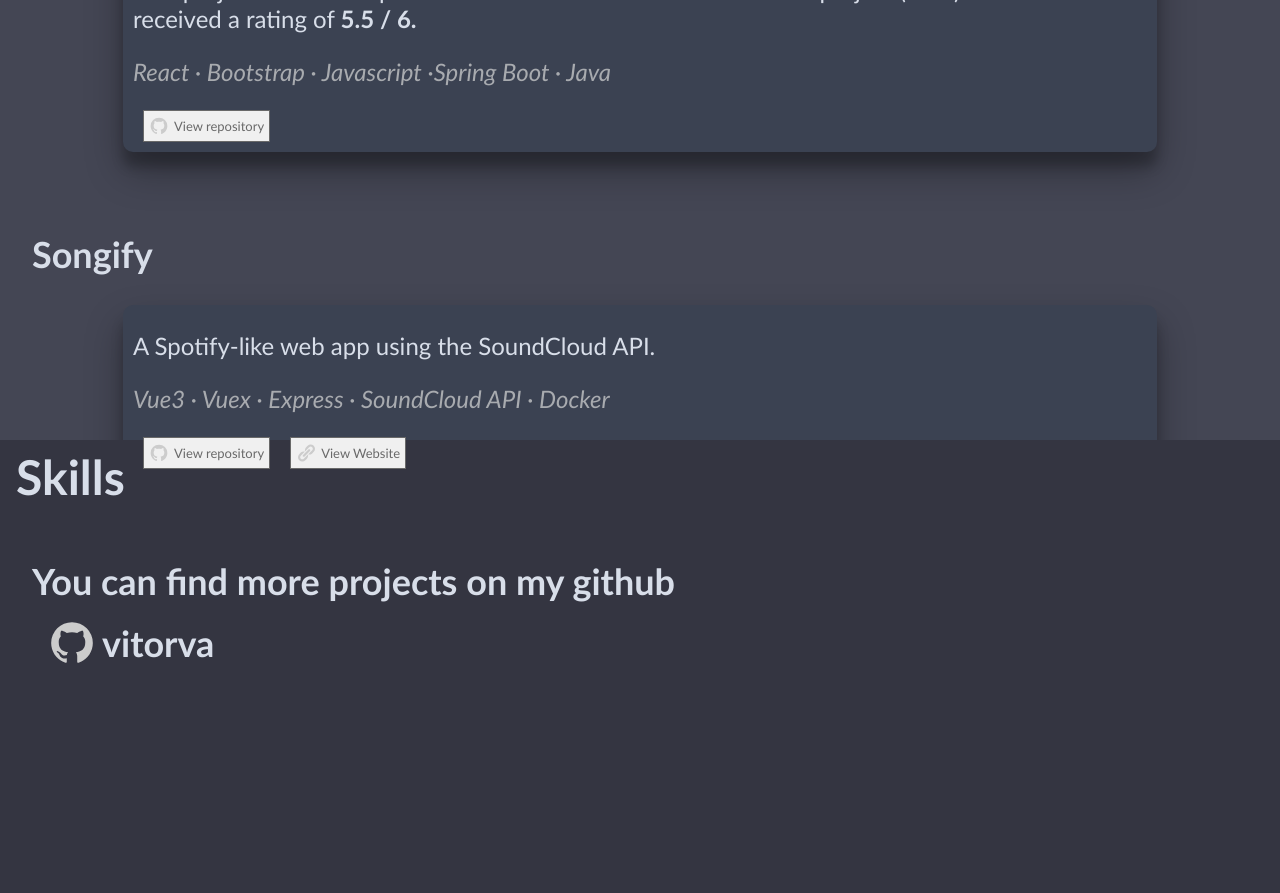
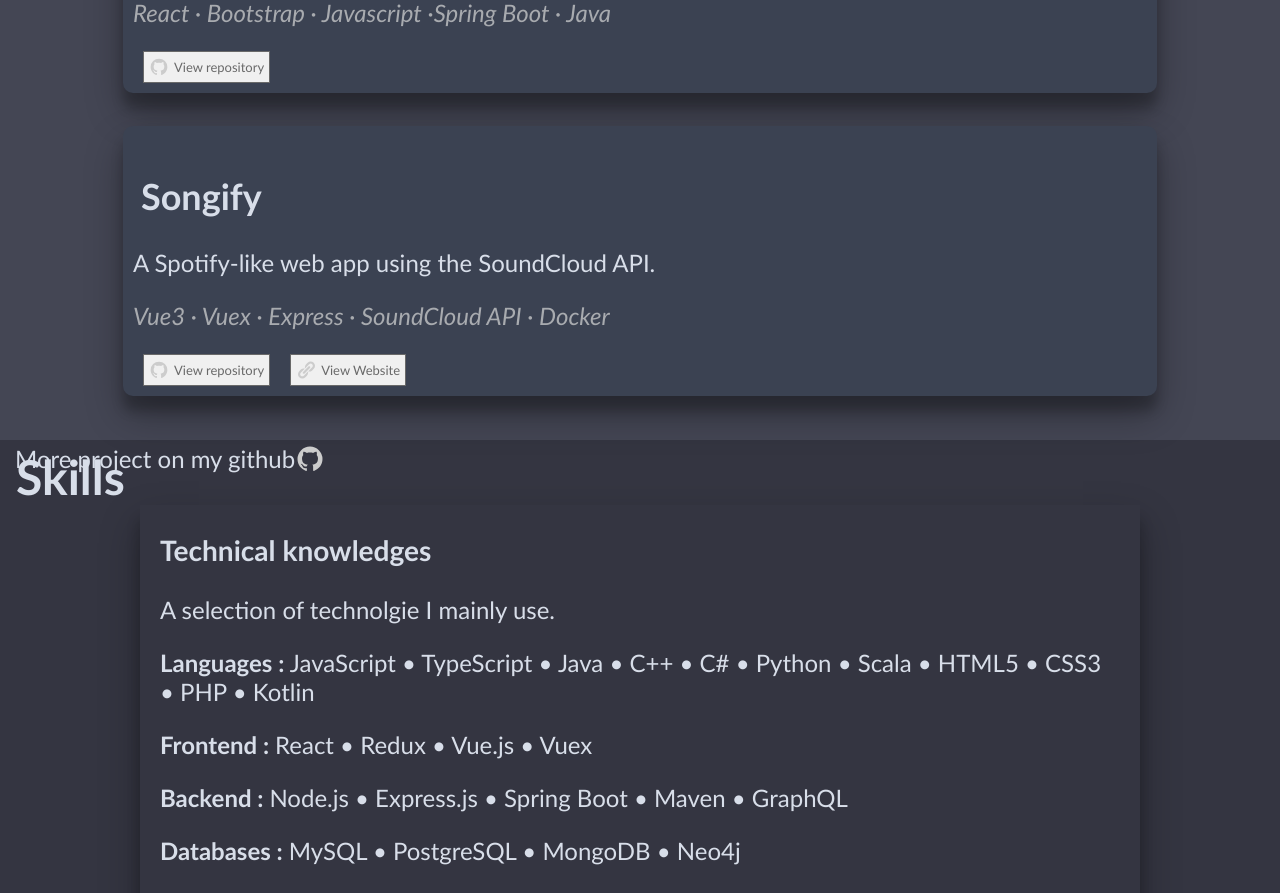
Before and after one commit to vitorva/portfolio, a React (Create React App) app: page / in a window 1280 px wide. Shown: the part 1880-2773 px from the top of the page. Built offline with nearby package versions, Linux system fonts and the light colour scheme.

Commit message:
upadtes css

```diff
--- a/src/About.css
+++ b/src/About.css
@@ -3,6 +3,4 @@
 margin-top: 8vh;
 margin-bottom: 10vh;
 width: 80%;
-
-
 }
--- a/src/App.css
+++ b/src/App.css
@@ -1,5 +1,13 @@
 .App {
     flex-flow: column wrap;
+}
+
+.myFlex {
+    height: inherit;
+    display: flex;
+    flex-wrap: wrap;
+    justify-content: space-around;
+    align-content: space-around
 }
 
 .contact {
@@ -44,6 +52,12 @@
     margin : 10px
 }
 
+.info2{
+    width: 100%;
+    display: flex;
+    align-items: center;
+}
+
 a{
     border: inherit;
     background: inherit;
@@ -60,8 +74,9 @@
     height: 100vh; /*Relative to 1% of the height of the viewport  https://www.w3schools.com/cssref/css_units.php  */
 }
 
+
 .projects {
-    height: 230vh;
+    height: 170vh;
 }
 
 .contact, .skills  {
@@ -86,7 +101,7 @@
     height: 10vh;
     width: 100%;
     position: fixed;
-    background-color: rgb(32, 33, 35, 0.6);
+    background-color: rgb(32, 33, 35);
 }
 
 button {
@@ -106,6 +121,23 @@
     margin: 0%;
     width: 100%;
 }
+
+.mySkills{
+    height : 80%;
+    display: flex;
+    flex-wrap: wrap;
+    align-content: space-around;
+    justify-content: center;
+
+}
+
+.skill{
+    padding-left: 20px;
+    padding-right: 20px;
+    width: 75%;
+    box-shadow: rgb(0 0 0 / 30%) 0px 19px 38px, rgb(0 0 0 / 22%) 0px 15px 12px;
+}
+
 
 @media (min-width: 1024px) {
 
--- a/src/Projects.css
+++ b/src/Projects.css
@@ -6,7 +6,7 @@
 
 h2 {
     padding-top: 2vh;
-    padding-left: 4vh;
+    padding-left: 1vh;
 }
 
 
@@ -48,9 +48,7 @@
 
 
 .project {
-    margin: auto;
-    margin-bottom: 8vh;
-    max-width: 80%;
+    width: 80%;
     padding-top: 2px;
     padding-bottom: 10px;
     padding-left: 10px;
--- a/src/components/AboutMe.tsx
+++ b/src/components/AboutMe.tsx
@@ -13,14 +13,27 @@
       className="aboutMe"
     >
       <h1>About me</h1>
-      <p className="about">
-        In my free time, I enjoy pursuing a variety of hobbies that allow me to
-        relax and discover new things. I like to hike and enjoy spending time in
-        nature. One of my new hobbies is to take photos of landscapes and scenes
-        that I encounter along the way.
-      </p>
-
-      <CarouselComponent />
+      <div className="about">
+        <p>
+          {" "}
+          My name is Vitor Vaz Afonso. I'm a Software Engineer from Switzerland.
+        </p>
+        <p>
+          {" "}
+          I gratuated from the{" "}
+          <a href="https://heig-vd.ch/">
+            University of Applied Sciences (HEIG-VD) in Yverdon-les-Bains
+          </a>{" "}
+          in Semptember 2022, with a Bachelor of Science HES-SO in Computer
+          Science, major in Software Engineering
+        </p>
+        <p>
+          {" "}
+          In my free time, I enjoy pursuing a variety of hobbies that allow me
+          to relax and discover new things. I particularly like to hike and
+          enjoy spending time in nature.
+        </p>
+      </div>
     </div>
   );
 }
--- a/src/components/Projects.tsx
+++ b/src/components/Projects.tsx
@@ -18,12 +18,12 @@
     >
       <h1>Projects</h1>
 
+      <div className="myFlex">
+        <div className="project">
           <h2>UON VSCode</h2>
-
-      <div className="project">
           <p>
-          An extension that provides support for the UON serialization language
-          in VSCode.
+            An extension that provides support for the UON serialization
+            language in VSCode.
           </p>
 
           <p>
@@ -70,9 +70,8 @@
           </a>
         </div>
 
+        <div className="project">
           <h2>Journeys</h2>
-
-      <div className="project">
           <p>
             An web application made for trip creation using points of interest
             around Switzerland.{" "}
@@ -85,8 +84,8 @@
 
           <p className="technos">
             <a>
-            MapLibre · React · Material UI ·Spring Boot · Maven · Neo4j · GCP ·
-            CI / CD
+              MapLibre · React · Material UI ·Spring Boot · Maven · Neo4j · GCP
+              · CI / CD
             </a>
           </p>
 
@@ -121,8 +120,8 @@
           </a>
         </div>
 
+        <div className="project">
           <h2>EasyToolz</h2>
-      <div className="project">
           <p>
             An web application for sharing unused objects troughout switzerland.
           </p>
@@ -154,9 +153,8 @@
           </a>
         </div>
 
+        <div className="project">
           <h2>Songify</h2>
-
-      <div className="project">
           <p>A Spotify-like web app using the SoundCloud API.</p>
 
           <p className="technos">
@@ -194,21 +192,17 @@
           </a>
         </div>
 
-      <h2>
-        You can find more projects on my github
         <div className="info">
-          <img
-            alt="Github"
-            className="logo"
-            src={github}
-            width="50"
-            height="50"
-          />
-          <a target="_blank" href="https://github.com/vitorva">
-            vitorva
+          <a
+            className="info2"
+            target="_blank"
+            href="https://www.linkedin.com/in/vitor-vaz-afonso-6770241b4"
+          >
+            More project on my github
+            <img alt="github" src={github} width="30" height="30" />
           </a>
         </div>
-      </h2>
+      </div>
     </div>
   );
 }
--- a/src/components/Skills.tsx
+++ b/src/components/Skills.tsx
@@ -6,6 +6,48 @@
   return (
     <div ref={skillsRef} style={{ scrollMarginTop: "10vh" }} className="skills">
       <h1>Skills</h1>
+      <div className="mySkills">
+        <div className="skill">
+          <h3>Technical knowledges</h3>
+
+          <p>A selection of technolgie I mainly use.</p>
+
+          <p>
+            <b>Languages :</b> JavaScript • TypeScript • Java • C++ • C# •
+            Python • Scala • HTML5 • CSS3 • PHP • Kotlin
+          </p>
+          <p>
+            <b>Frontend : </b> React • Redux • Vue.js • Vuex
+          </p>
+          <p>
+            <b>Backend : </b> Node.js • Express.js • Spring Boot • Maven •
+            GraphQL
+          </p>
+          <p>
+            <b>Databases : </b> MySQL • PostgreSQL • MongoDB • Neo4j
+          </p>
+          <p>
+            <b>Cloud : </b> AWS • GCP • Heroku • DigitalOcean
+          </p>
+          <p>
+            <b>Testing : </b> Jest • Enzyme • CodeceptJS • Puppeteer • Jmeter
+          </p>
+          <p>
+            <b>DevOps : </b> Git • Docker • CI/CD • Pipelines
+          </p>
+        </div>
+        <div className="skill">
+          <h3>General knowledges</h3>
+          <p>
+            {" "}
+            I acquired skills in many other technology-related fields.
+            Specifically, I have focused on machine learning, natural language
+            processing, mobile application development, cloud infrastructure and
+            Devops. Furthermore, I also learned AGILE methods and how to work in
+            collaboration through many group projects.
+          </p>
+        </div>
+      </div>
     </div>
   );
 }
--- a/src/index.css
+++ b/src/index.css
@@ -5,7 +5,6 @@
     sans-serif;
   -webkit-font-smoothing: antialiased;
   -moz-osx-font-smoothing: grayscale;
-  background-color: red;
   color: #d8dee9;
   font-family: 'Gill Sans', 'Gill Sans MT', Calibri, 'Trebuchet MS',
     sans-serif;
```
Lines whose indentation alone changed are shown as unchanged.
